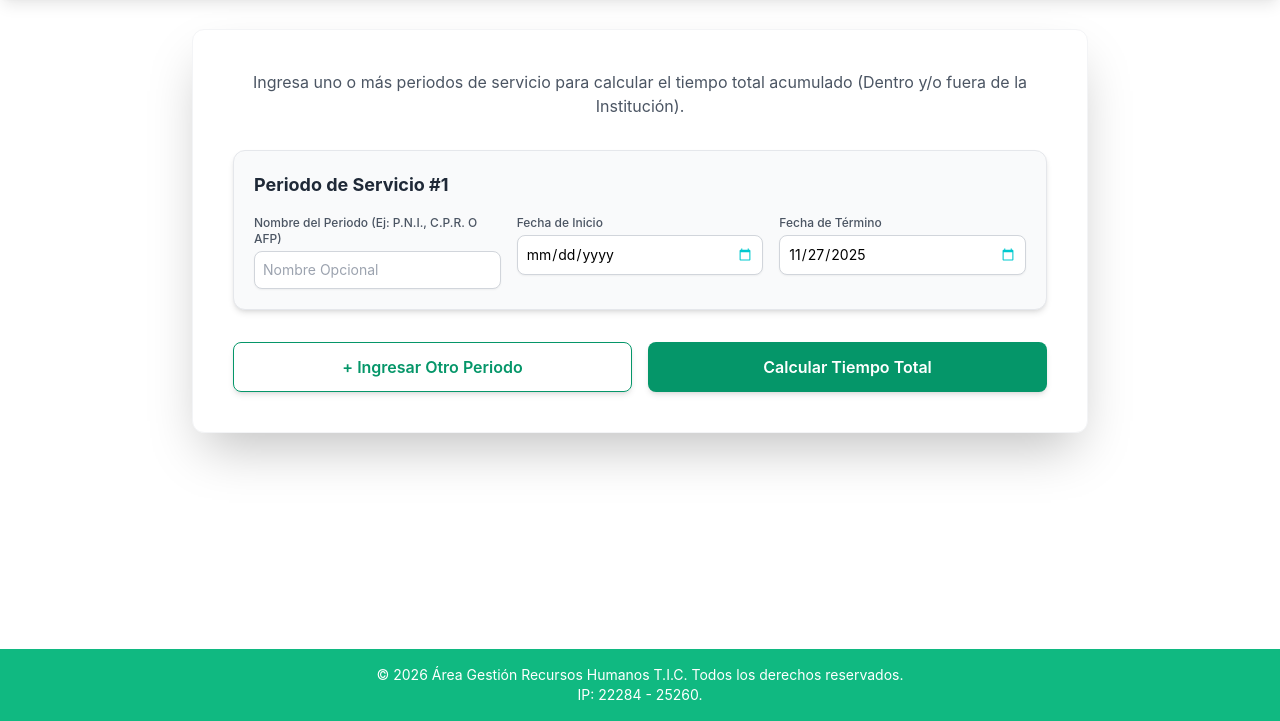
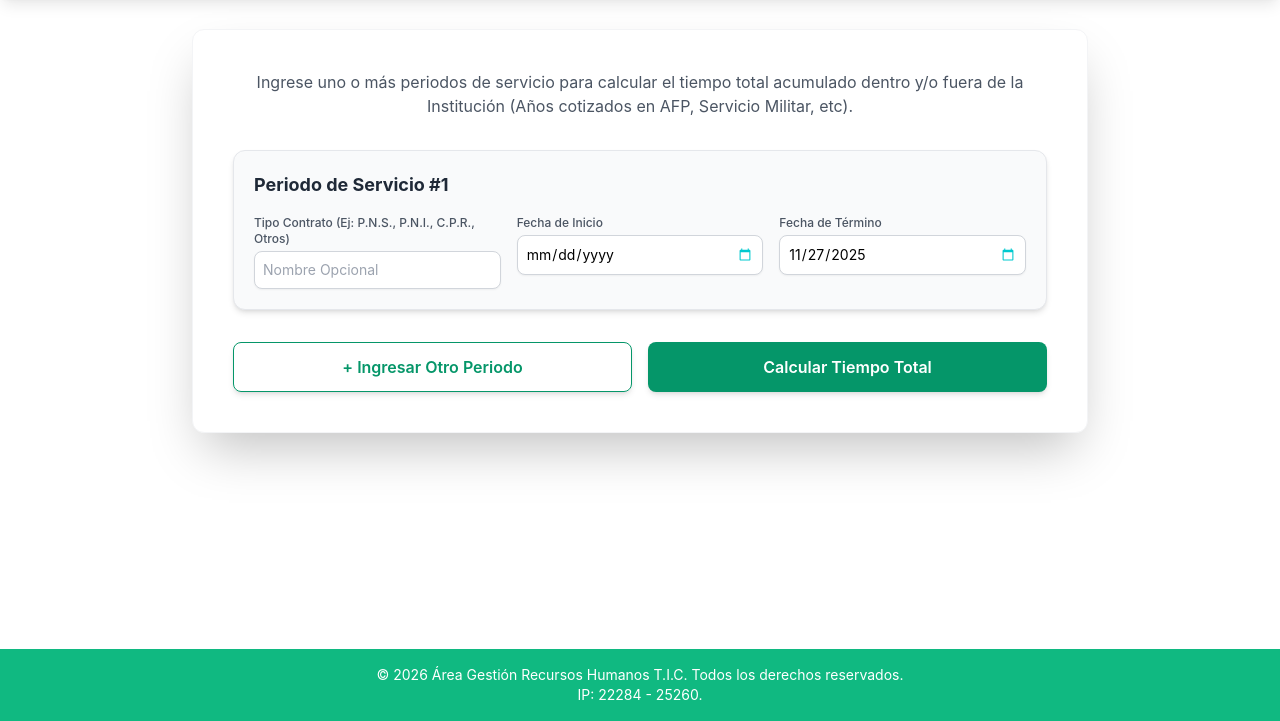
Before and after one commit to cruizl91/calculadoraServicios, a plain HTML site: page index.html in a window 1280 px wide. Shown: the part 79-800 px from the top of the page. Drawn offline with nearby package versions, Linux system fonts and the light colour scheme.

Commit message:
mensajes de comodidad

```diff
--- a/index.html
+++ b/index.html
@@ -51,7 +51,7 @@
     <!-- Main Content (Contenido Principal) -->
     <main class="app-main p-4 sm:p-8">
         <div class="max-w-4xl mx-auto bg-white p-6 md:p-10 rounded-xl shadow-2xl border border-gray-100">
-            <p class="mb-8 text-center text-gray-600">Ingresa uno o más periodos de servicio para calcular el tiempo total acumulado (Dentro y/o fuera de la Institución).</p>
+            <p class="mb-8 text-center text-gray-600">Ingrese uno o más periodos de servicio para calcular el tiempo total acumulado dentro y/o fuera de la Institución (Años cotizados en AFP, Servicio Militar, etc).</p>
 
             <!-- Contenedor Dinámico de Periodos -->
             <div id="periodos-container" class="space-y-6">
@@ -174,7 +174,7 @@
                     <div class="grid grid-cols-1 md:grid-cols-3 gap-4">
                         <!-- Nombre/Descripción del Periodo -->
                         <div class="md:col-span-1">
-                            <label for="nombre-periodo-${id}" class="block text-xs font-medium text-gray-600 mb-1">Nombre del Periodo (Ej: P.N.I., C.P.R. O AFP)</label>
+                            <label for="nombre-periodo-${id}" class="block text-xs font-medium text-gray-600 mb-1">Tipo Contrato (Ej: P.N.S., P.N.I., C.P.R., Otros)</label>
                             <input type="text" id="nombre-periodo-${id}" value="" placeholder="Nombre Opcional" class="w-full p-2 border border-gray-300 rounded-lg shadow-sm text-sm">
                         </div>
                         <!-- Fecha de Ingreso -->
```
